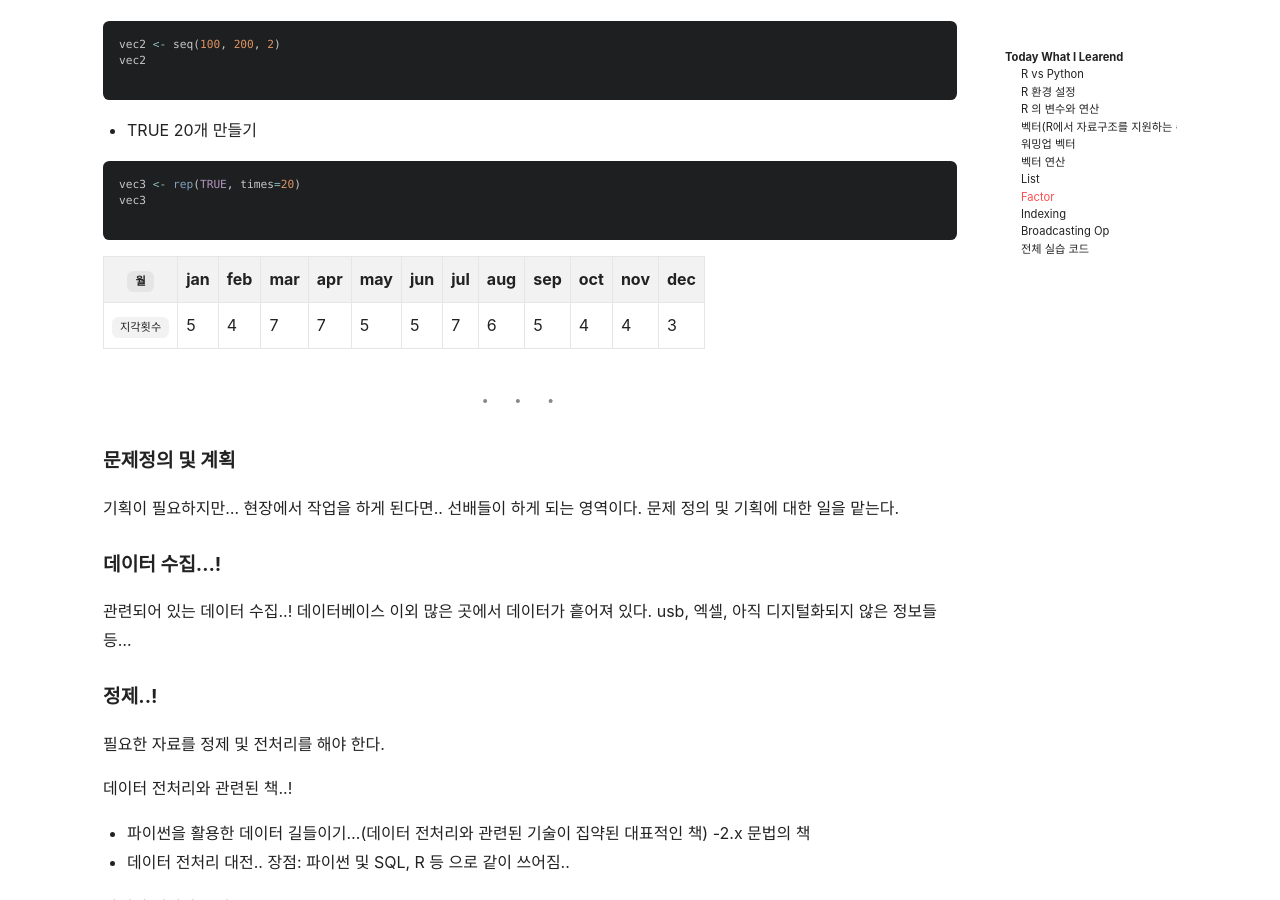
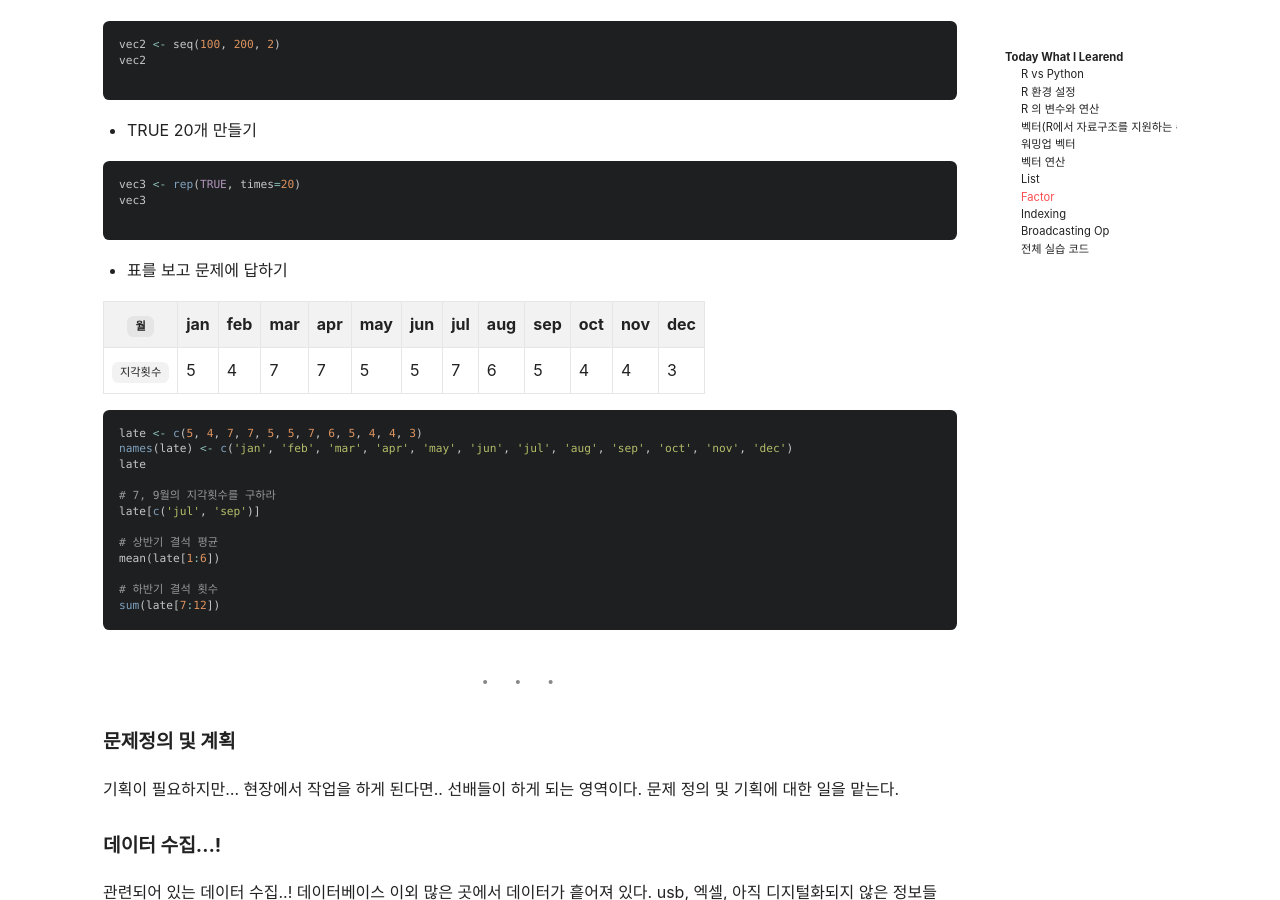
Before and after one commit to mchaemil/mchaemil.github.io, a Jekyll site: the page built from _posts/2020-01-02-R-what-is-the-R.md, in a window 1280 px wide and 900 px high, scrolled down 7570 px. Built offline with Jekyll 4.4.1, drawn with Linux system fonts in a browser that asks for light colours; nearby versions of some CDN libraries; comment, search, counter and statistics services are not loaded.

Commit message:
update post

````diff
--- a/_posts/2020-01-02-R-what-is-the-R.md
+++ b/_posts/2020-01-02-R-what-is-the-R.md
@@ -378,11 +378,26 @@ vec3
 
 ```
 
+- 표를 보고 문제에 답하기
+
 | `월` | jan | feb | mar | apr | may | jun | jul | aug | sep | oct | nov | dec |
 |---|---|---|---|---|---|---|---|---|---|---|---|---|
 | `지각횟수` | 5 | 4 | 7 | 7 | 5 | 5 | 7 | 6 | 5 | 4 | 4 | 3 |
 
+```r
+late <- c(5, 4, 7, 7, 5, 5, 7, 6, 5, 4, 4, 3)
+names(late) <- c('jan', 'feb', 'mar', 'apr', 'may', 'jun', 'jul', 'aug', 'sep', 'oct', 'nov', 'dec')
+late
 
+# 7, 9월의 지각횟수를 구하라
+late[c('jul', 'sep')]
+
+# 상반기 결석 평균
+mean(late[1:6])
+
+# 하반기 결석 횟수
+sum(late[7:12])
+```
 
 
 ---
````
